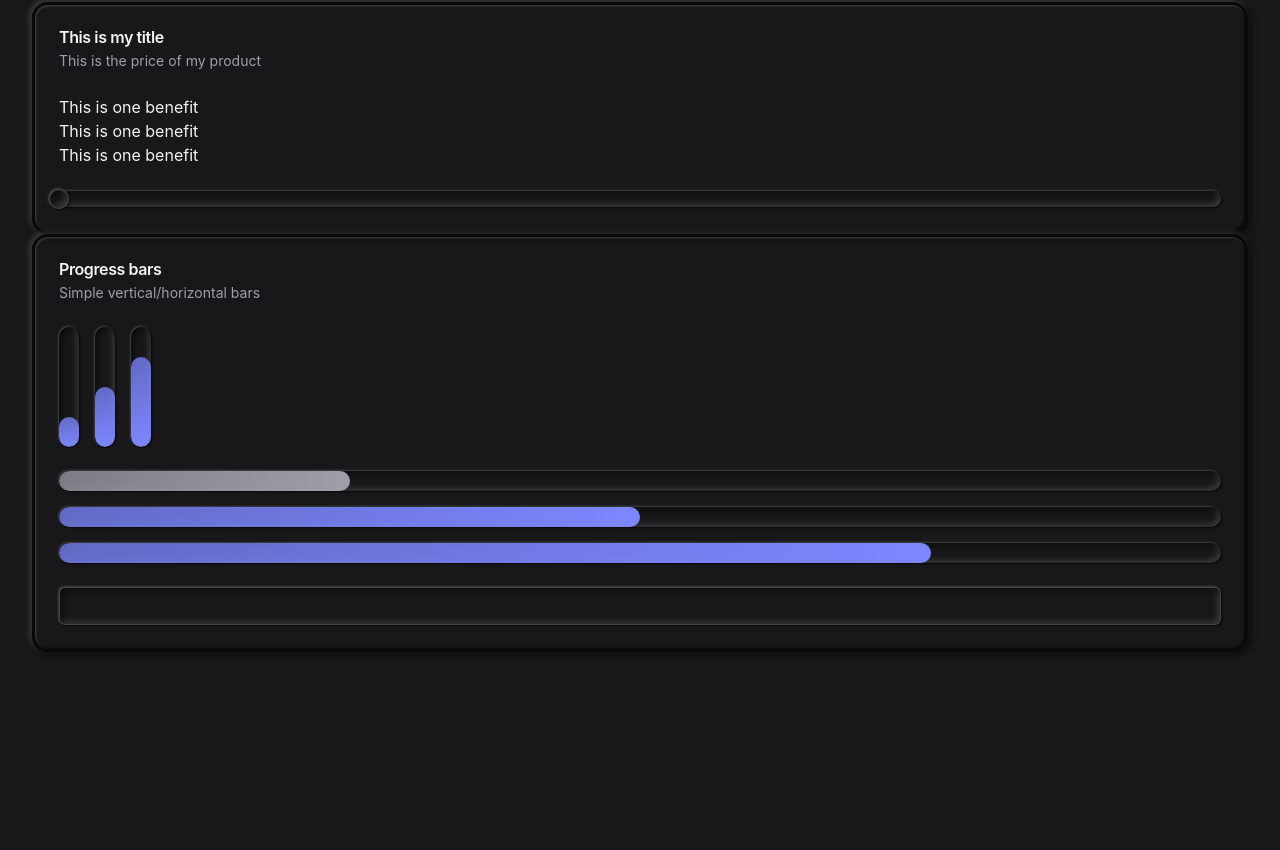
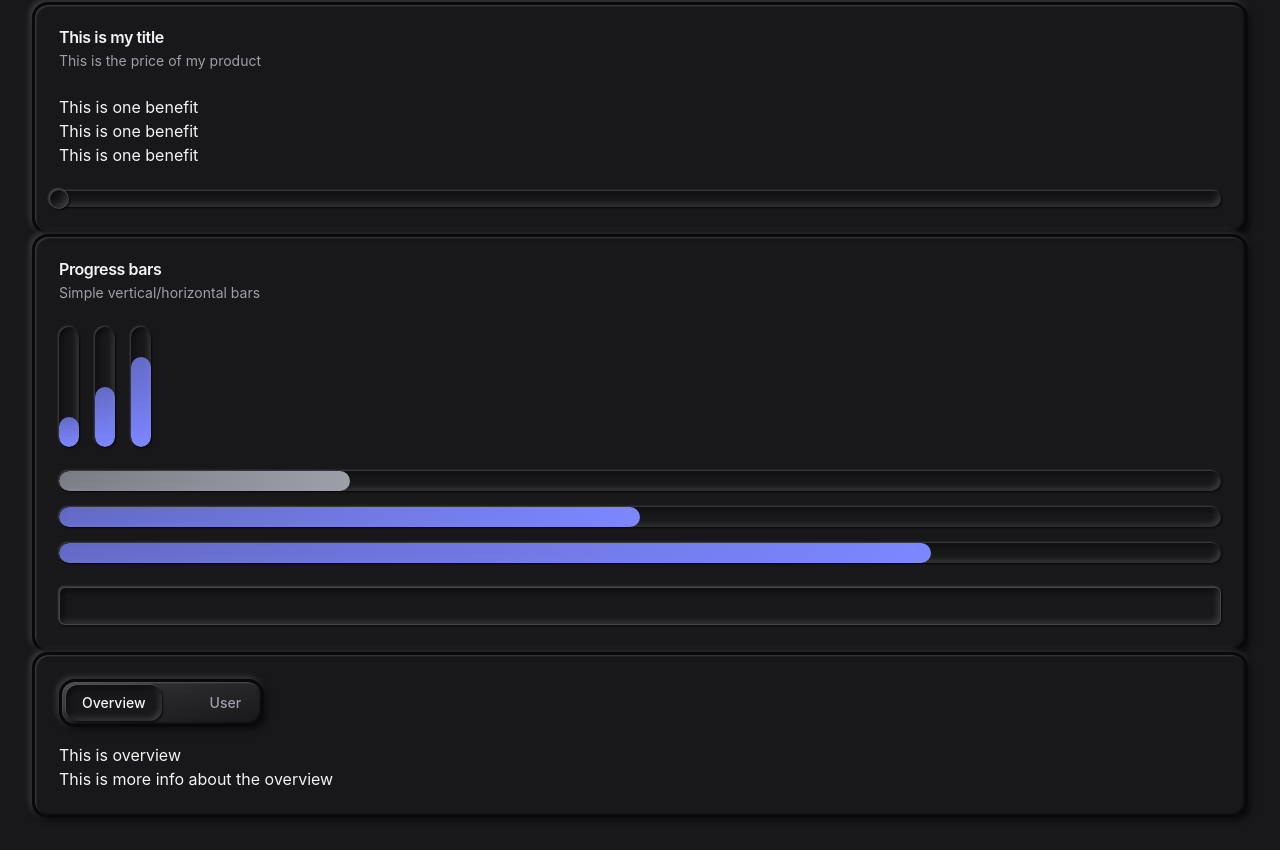
Before and after one commit to Sammie-oje/Neumorphism-UI, a React (Vite) app: page / in a window 1280 px wide. Shown: the part 190-1040 px from the top of the page. Before the commit the page ends 874 px from the top, so only its background shows below. Built offline with nearby package versions, Linux system fonts and the light colour scheme.

Commit message:
Added the tabs components

```diff
--- a/src/App.tsx
+++ b/src/App.tsx
@@ -13,6 +13,7 @@
     CardContent,
     CardFooter
 } from "./components/Card.tsx";
+import { TabsRoot, TabsList, TabsTab, TabsPanel } from "./components/Tabs.tsx";
 
 function App() {
     return (
@@ -85,6 +86,24 @@
                         <Input></Input>
                     </CardFooter>
                 </Card>
+
+                <Card>
+                    <CardHeader>
+                        <TabsRoot>
+                            <TabsList className={"space-x-4"}>
+                                <TabsTab value={"overview"}>Overview</TabsTab>
+                                <TabsTab value={"user"}>User</TabsTab>
+                            </TabsList>
+                            <TabsPanel value={"overview"}>
+                                <h2>This is overview</h2>
+                                <p>This is more info about the overview</p>
+                            </TabsPanel>
+                            <TabsPanel value={"user"}>
+                                <h2>This is for the user</h2>
+                            </TabsPanel>
+                        </TabsRoot>
+                    </CardHeader>
+                </Card>
             </div>
         </>
     );
--- /dev/null
+++ b/src/components/Tabs.tsx
@@ -0,0 +1,68 @@
+import { Tabs } from "@base-ui/react/tabs";
+import { useRender } from "@base-ui/react/use-render";
+import { mergeProps } from "@base-ui/react/merge-props";
+import { cva } from "class-variance-authority";
+
+const tabsRootVariants = cva("w-full");
+
+interface TabsRootProps extends React.ComponentProps<typeof Tabs.Root> {}
+
+export function TabsRoot(props: TabsRootProps) {
+    const rootMerge = mergeProps(props, {
+        className: tabsRootVariants()
+    });
+    return <Tabs.Root {...rootMerge} />;
+}
+
+const tabsTabVariants = cva(
+    "inline-flex items-center justify-center whitespace-nowrap rounded-xl px-4 py-2 text-sm font-medium ring-offset-background transition-all focus-visible:outline-none focus-visible:ring-2 focus-visible:ring-ring focus-visible:ring-offset-2 disabled:pointer-events-none disabled:opacity-50 data-[active]:bg-background data-[active]:text-foreground data-[active]:shadow-inset cursor-pointer hover:text-foreground duration-350 relative z-10"
+);
+
+interface TabsTabProps extends React.ComponentProps<typeof Tabs.Tab> {}
+
+export function TabsTab(props: TabsTabProps) {
+    const tabMerge = mergeProps(props, {
+        className: tabsTabVariants()
+    });
+    return <Tabs.Tab {...tabMerge} />;
+}
+
+const tabsListVariants = cva(
+    "relative inline-flex h-12 items-center justify-center rounded-2xl bg-linear-to-tl from-background to-highlight/75 p-1 text-muted-foreground shadow-raised border-3 border-border gap-4"
+);
+
+interface TabsListProps extends React.ComponentProps<typeof Tabs.List> {}
+export function TabsList(props: TabsListProps) {
+    const listMerge = mergeProps(props, {
+        className: tabsListVariants()
+    });
+    return <Tabs.List {...listMerge} />;
+}
+
+const tabsIndicatorVariants = cva(
+    "absolute rounded-sm bg-background shadow-raised transition-all duration-200 border-1 border-background"
+);
+
+interface TabsIndicatorProps extends React.ComponentProps<
+    typeof Tabs.Indicator
+> {}
+
+export function TabsIndicator(props: TabsIndicatorProps) {
+    const mergeIndicator = mergeProps(props, {
+        className: tabsIndicatorVariants()
+    });
+    return <Tabs.Indicator {...mergeIndicator} />;
+}
+
+const tabsPanelVariants = cva(
+    "mt-4 ring-offset-background focus-visible:outline-none focus-visible:ring-2 focus-visible:ring-ring focus-visible:ring-offset-2"
+);
+
+interface TabsPanelProps extends React.ComponentProps<typeof Tabs.Panel> {}
+
+export function TabsPanel(props: TabsPanelProps) {
+    const panelMerge = mergeProps(props, {
+        className: tabsPanelVariants()
+    });
+    return <Tabs.Panel {...panelMerge} />;
+}
```
